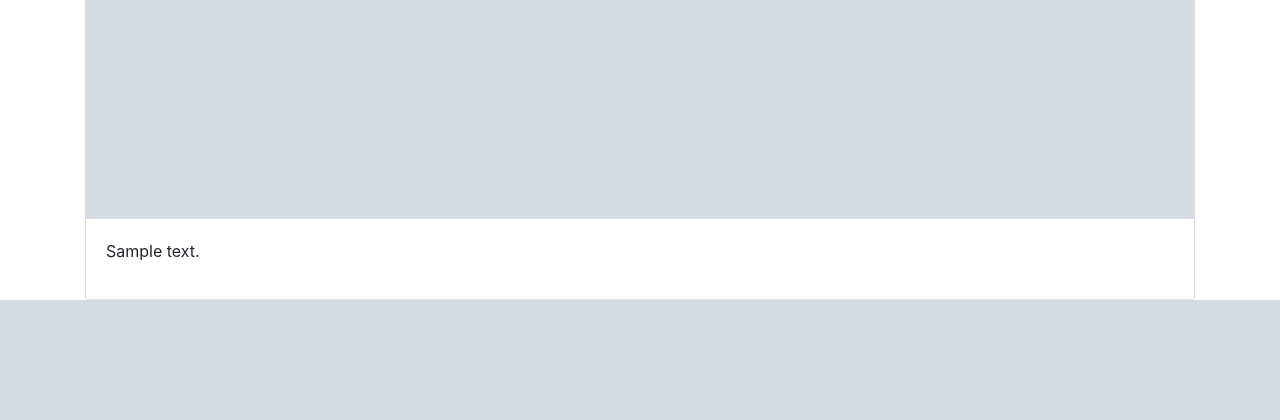
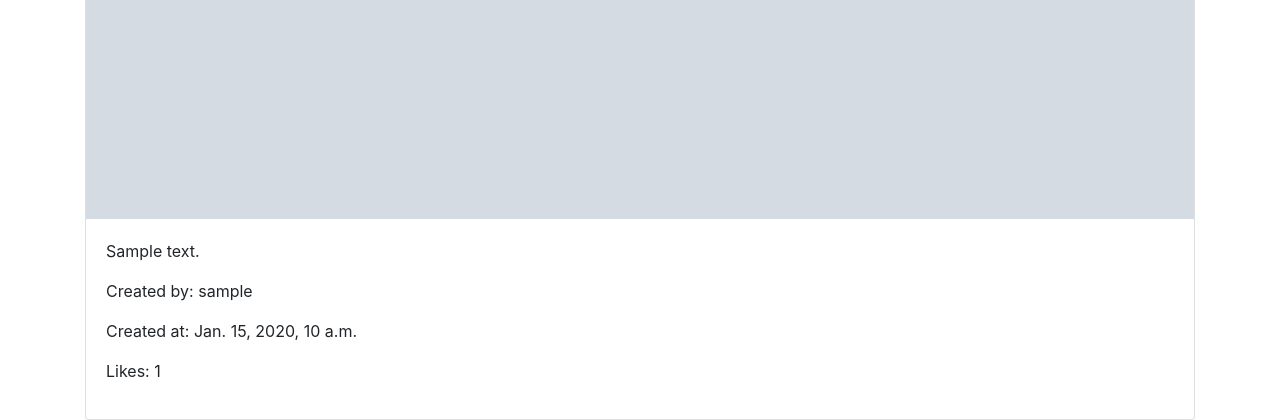
Before and after one commit to DinaraKA/exam_9_gallery, a Django app: page / in a window 1280 px wide. Shown: the part 725-1145 px from the top of the page. Before the commit the page ends 1025 px from the top, so only its background shows below. Run offline with Django 3.2, Linux system fonts and the light colour scheme; tables that the repository leaves empty hold one stand-in row (values such as "Sample post"); grey boxes marked "Sample" are stand-in pictures; some libraries are stand-ins or nearby versions.

Commit message:
Modified main and detail view pages.

```diff
--- a/source/webapp/templates/index.html
+++ b/source/webapp/templates/index.html
@@ -8,8 +8,10 @@
           <div class="card">
               <a href="{% url 'webapp:photo_detail' photo.pk %}"><img src="{{ photo.photo.url }}" class="card-img-top" alt="photo"></a>
             <div class="card-body">
-              <p class="card-note">{{ photo.note }}</p>
-{#              <p class="card-like">{{ photo.like }}</p>#}
+                <p class="card-note">{{ photo.note }}</p>
+                <p class="card-note">Created by: {{ photo.author }}</p>
+                <p class="card-note">Created at: {{ photo.created_at }}</p>
+                <p class="card-like">Likes: {{ photo.like }}</p>
             </div>
           </div>
         {% endfor %}
--- a/source/webapp/views.py
+++ b/source/webapp/views.py
@@ -7,6 +7,7 @@ class IndexView(ListView):
     template_name = 'index.html'
     model = Photo
     context_object_name = 'photos'
+    ordering = ['-created_at']
 
     def session(self, request):
         print(request.session.items())
```
Also changed, not shown: source/webapp/templates/detail.html (+4 -3 lines).
